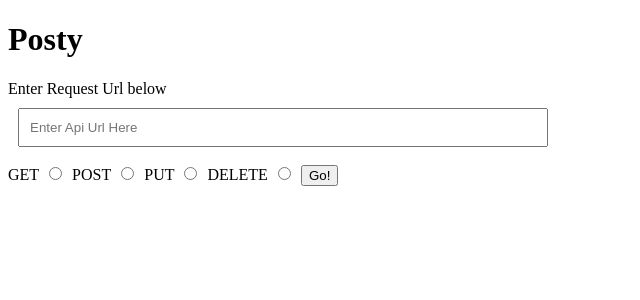
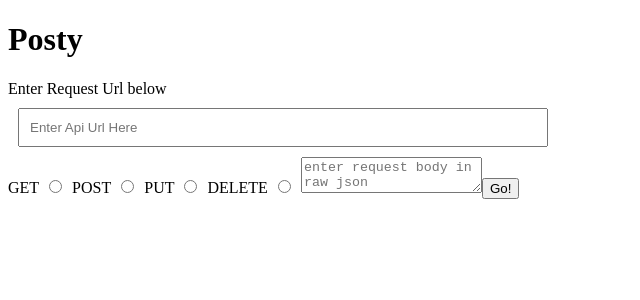
Before and after one commit to Dominique-Sakrisson/posty, a React app: page / in a window 1280 px wide. Shown: the top 300 px of the page, without its empty margins (0-640 px from the left). Built offline with nearby package versions, Linux system fonts and the light colour scheme.

Commit message:
add json body area

```diff
--- a/src/components/app/queries/Query.jsx
+++ b/src/components/app/queries/Query.jsx
@@ -1,27 +1,16 @@
 import React from 'react'
 import PropTypes from 'prop-types'
 import QueryMethod from './QueryMethod'
+import QueryBody from './QueryBody'
 
-const Query = ({onSubmit, onQueryChange, onMethodChange}) => (
+const Query = ({onSubmit, onQueryChange, onMethodChange, onBodyChange}) => (
     <>
         <form onSubmit={onSubmit}>
             <h1>Posty</h1>
             <label  htmlFor='api-url'>Enter Request Url below</label><br/>
             <input id='api-url' style={{width:'40%', padding: '10px'}} onChange={onQueryChange} placeholder='Enter Api Url Here' name='request-sender' type="text" /><br/>
             <QueryMethod onChange={onMethodChange}/>
-{/*
-            <label htmlFor='get-input'>GET</label>
-            <input name='method-input' id='get-input' type="radio" />
-
-            <label htmlFor='post-input'>POST</label>
-            <input name='method-input' id='post-input' type="radio" />
-
-            <label htmlFor='put-input'>PUT</label>
-            <input name='method-input' id='put-input' type="radio" />
-
-            <label htmlFor='delete-input'>DELETE</label>
-            <input name='method-input' id='delete-input' type="radio" />
-             */}
+            <QueryBody onChange={onBodyChange}/>
             <button>Go!</button>
         </form>
     </>
@@ -31,6 +20,7 @@ Query.propTypes = {
     // url: PropTypes.string.isRequired,
     // method: PropTypes.string.isRequired,
     onQueryChange: PropTypes.func.isRequired,
+    onBodyChange: PropTypes.func.isRequired,
     onSubmit: PropTypes.func.isRequired
 };
 
--- /dev/null
+++ b/src/components/app/queries/QueryBody.jsx
@@ -0,0 +1,15 @@
+import React from 'react'
+import PropTypes from 'prop-types'
+
+const QueryBody = ({onChange}) =>  (
+    <>
+    <textarea onChange={onChange} placeholder='enter request body in raw json'></textarea>
+    </>
+)
+
+QueryBody.propTypes ={
+    onChange: PropTypes.func.isRequired,
+
+}
+
+export default QueryBody;
--- a/src/containers/Posty.jsx
+++ b/src/containers/Posty.jsx
@@ -7,32 +7,41 @@ export default class Posty extends Component {
     state={
         url: '',
         method: '',
+        body: '',
         jsonString: '',
         formatJson: '',
     }
 
     handleQueryChange = ({target}) => {
         this.setState({url: target.value});
-        console.log(this.state.url)
     }
 
     handleMethodChange = ({target}) => {
         this.setState({method: target.value})
     }
-
+    handleBodyChange = ({target}) => {
+        this.setState({body: target.value});
+    }
     handleFormSubmit = async (event) => {
         event.preventDefault();
+        this.setState({loading: true});
 
-        this.setState({loading: true});
-        const res = await makeRequest(this.state.url, this.state.method);
+        const res = await makeRequest(this.state.url, this.state.method, this.state.body);
         this.setState({loading: false, jsonString: JSON.stringify(res), formatJson: JSON.stringify(res, null, 6)});
     }
     render() {
         const {formatJson} = this.state;
         return (
             <>
-            <Query onSubmit={this.handleFormSubmit} onQueryChange={this.handleQueryChange} onMethodChange={this.handleMethodChange}/>
-            <JsonFormat text={formatJson} />
+            <Query
+                onSubmit={this.handleFormSubmit}
+                onQueryChange={this.handleQueryChange}
+                onMethodChange={this.handleMethodChange}
+                onBodyChange={this.handleBodyChange}
+            />
+            <JsonFormat
+                text={formatJson}
+            />
             </>
         )
     }
--- a/src/services/apiShaper.js
+++ b/src/services/apiShaper.js
@@ -1,5 +1,7 @@
-export const makeRequest = async(url, method) => {
-    const res = await fetch(url, {method});
+export const makeRequest = async(url, method, body) => {
+
+    console.log(body);
+    const res = await fetch(url, {method, body: JSON.parse(body)});
     const json = await res.json();
     return json;
 }
```
Also changed, not shown: src/components/app/outputs/History.jsx (added, +15 -0 lines), src/components/app/outputs/RawFormat.jsx (deleted).
